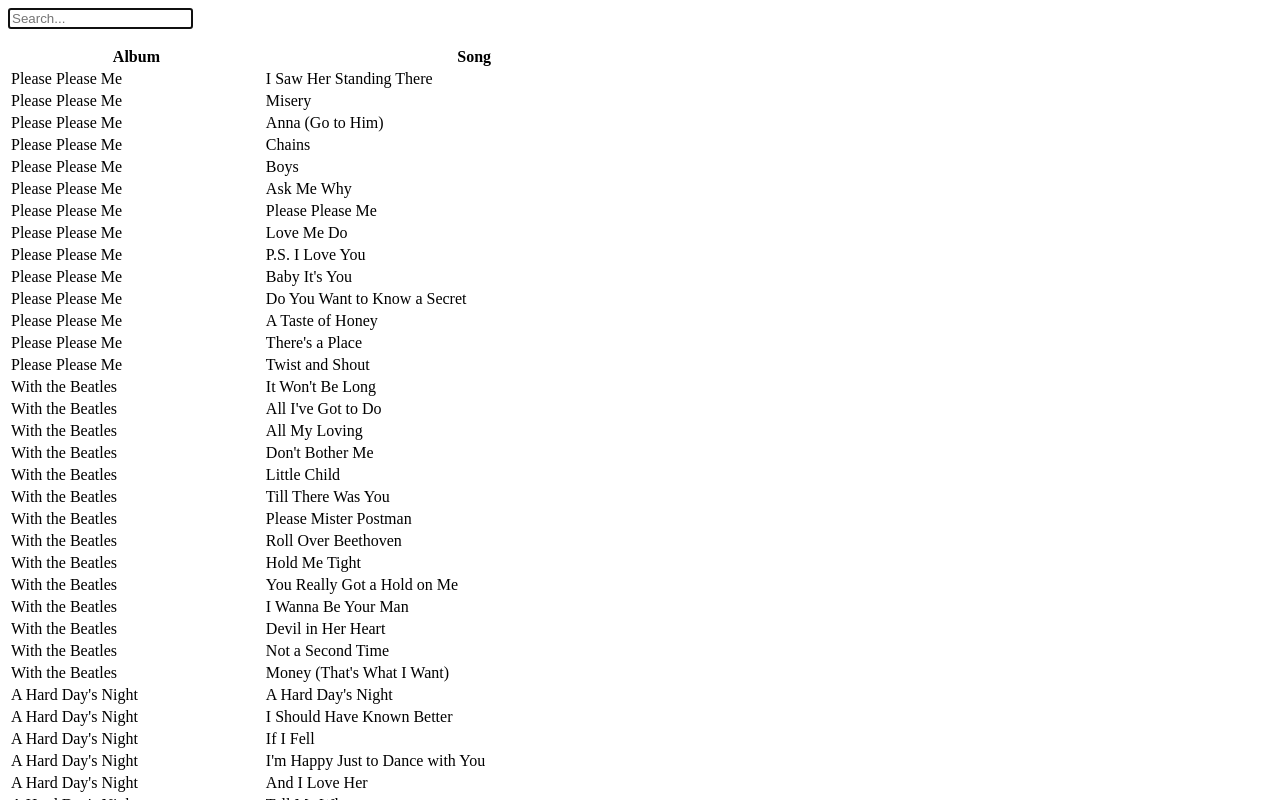
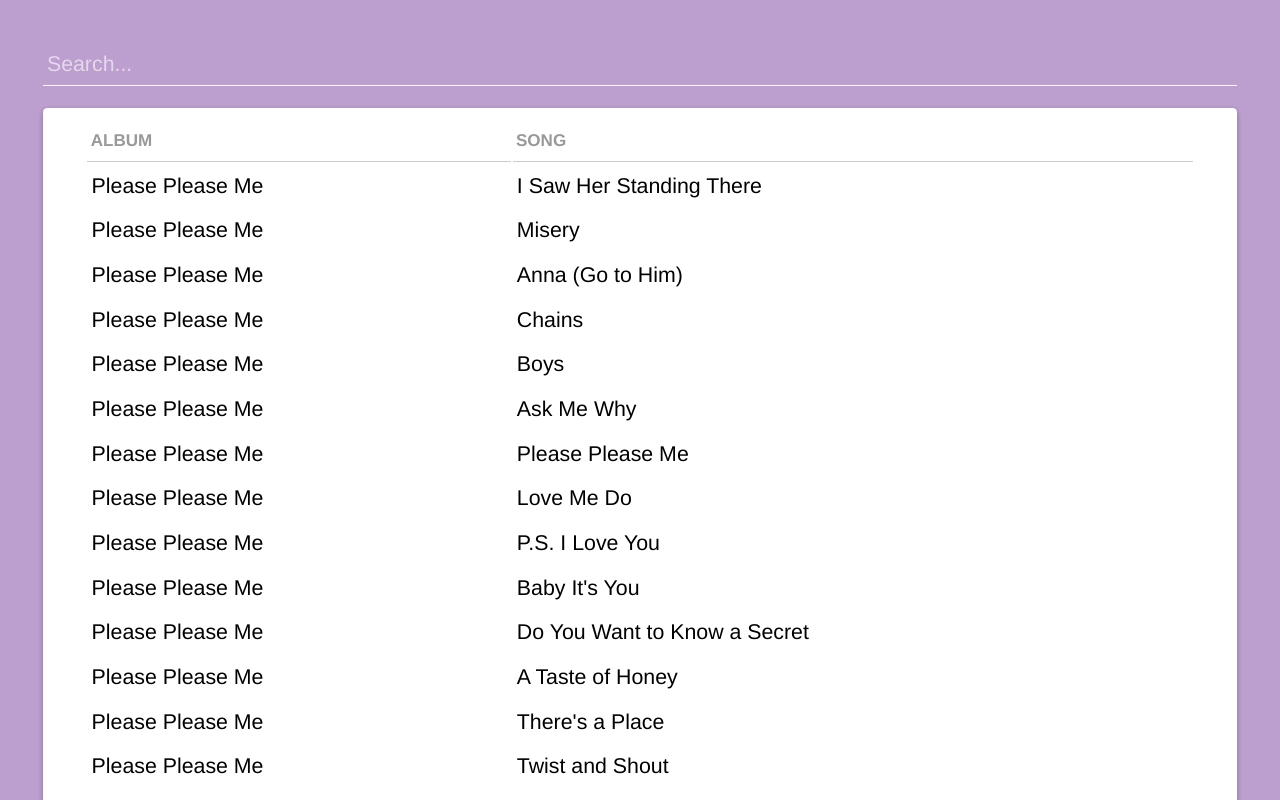
Before and after one commit to sarahhay7/interactive-discography, a React app: page www/index.html in a window 1280 px wide. Shown: the top 800 px of the page. Built offline with nearby package versions, Linux system fonts and the light colour scheme.

Commit message:
add styling to make it so pretty

```diff
--- a/www/index.html
+++ b/www/index.html
@@ -1,5 +1,56 @@
 <html>
 <head>
+  <style media="screen">
+    body, table, input {
+      font: 16pt/1.6em "Helvetica Neue";
+    }
+
+    body {
+      background: rgb(188, 158, 207);
+      margin: 2em;
+      -webkit-font-smoothing: antialiased;
+    }
+
+    input {
+      background: rgb(188, 158, 207);
+      color: white;
+      padding: 0.2em;
+      background: none;
+      border: none;
+      border-bottom: 1px solid white;
+      width: 100%;
+    }
+
+    input::placeholder {
+      color: rgba(255, 255, 255, 0.6);
+    }
+
+    input:focus {
+      outline: none;
+    }
+
+    th {
+      border-bottom: 1px solid #ccc;
+      text-align: left;
+      text-transform: uppercase;
+      font-size: 0.8em;
+      color: #999;
+    }
+
+    td, th {
+      padding: 0.2em;
+    }
+
+    table {
+      background: white;
+      width: 100%;
+      border-radius: 0.2em;
+      box-shadow: 0 2px 5px rgba(0, 0, 0, 0.3);
+      padding: 0.5em 2em;
+    }
+
+
+  </style>
   <script src="/bundle.js" ></script>
 </head>
 <body>
```
